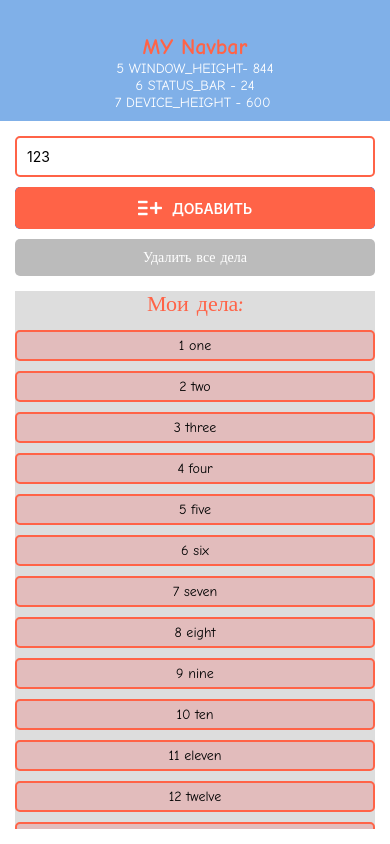
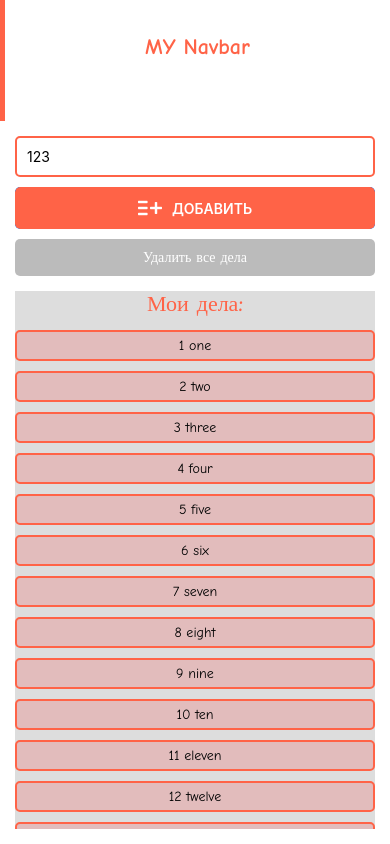
Before and after one commit to vladbelozertsev/learn-react-native, a React Native app: screen / in a window 390 px wide. Built offline with nearby package versions, Linux system fonts and the light colour scheme.

Commit message:
add Platform

```diff
--- a/src/components/_reusable/MyButton.tsx
+++ b/src/components/_reusable/MyButton.tsx
@@ -1,5 +1,13 @@
 import React from 'react';
-import { TouchableOpacity, View, NativeSyntheticEvent, NativeTouchEvent, StyleSheet } from 'react-native';
+import {
+  TouchableOpacity,
+  TouchableNativeFeedback,
+  Platform,
+  View,
+  NativeSyntheticEvent,
+  NativeTouchEvent,
+  StyleSheet,
+} from 'react-native';
 import { MyTextBold } from './MyTextBold';
 
 interface Props {
@@ -10,11 +18,19 @@ interface Props {
 }
 
 export const MyButton = (props: Props) => {
+  const Content = (
+    <View style={{ ...styles.btnViewWrapper, ...props.styleWrapper }}>
+      <MyTextBold style={{ ...styles.text, ...props.styleText }}>{props.children}</MyTextBold>
+    </View>
+  );
+
+  if (Platform.OS === 'android') {
+    return <TouchableNativeFeedback onPress={props.onPress}>{Content}</TouchableNativeFeedback>;
+  }
+
   return (
     <TouchableOpacity onPress={props.onPress} activeOpacity={0.7}>
-      <View style={{ ...styles.btnViewWrapper, ...props.styleWrapper }}>
-        <MyTextBold style={{ ...styles.text, ...props.styleText }}>{props.children}</MyTextBold>
-      </View>
+      {Content}
     </TouchableOpacity>
   );
 };
--- a/src/components/common/Navbar.tsx
+++ b/src/components/common/Navbar.tsx
@@ -1,5 +1,5 @@
 import React from 'react';
-import { StyleSheet, View } from 'react-native';
+import { StyleSheet, View, Platform } from 'react-native';
 import { Dimensions, StatusBar } from 'react-native';
 import { MyText } from '../_reusable/MyText';
 import { MyTextBold } from '../_reusable/MyTextBold';
@@ -17,7 +17,15 @@ export const Navbar = (props: Props) => {
   console.log(WINDOW_HEIGHT);
 
   return (
-    <View style={styles.navbar}>
+    <View
+      style={{
+        ...styles.navbar,
+        ...Platform.select({
+          android: styles.navbarAndroid,
+          ios: styles.navbarIos,
+        }),
+      }}
+    >
       <MyTextBold style={styles.header}>{props.title}</MyTextBold>
       <MyText style={styles.text}>5 WINDOW_HEIGHT- {WINDOW_HEIGHT}</MyText>
       <MyText style={styles.text}>6 STATUS_BAR - {STATUS_BAR}</MyText>
@@ -29,10 +37,19 @@ export const Navbar = (props: Props) => {
 const styles = StyleSheet.create({
   navbar: {
     alignItems: 'center',
-    backgroundColor: '#80b0e8',
     justifyContent: 'center',
     paddingBottom: 10,
     paddingTop: (StatusBar.currentHeight || 24) + 10,
+    borderLeftColor: Platform.OS === 'android' ? 'orange' : 'tomato',
+    borderLeftWidth: 5,
+  },
+  navbarAndroid: {
+    borderBottomColor: '#4481c7',
+    borderBottomWidth: 5,
+    backgroundColor: '#80b0e8',
+  },
+  navbarIos: {
+    backgroundColor: '#77a2d4',
   },
   header: {
     fontSize: 22,
```
Also changed, not shown: help.txt.
